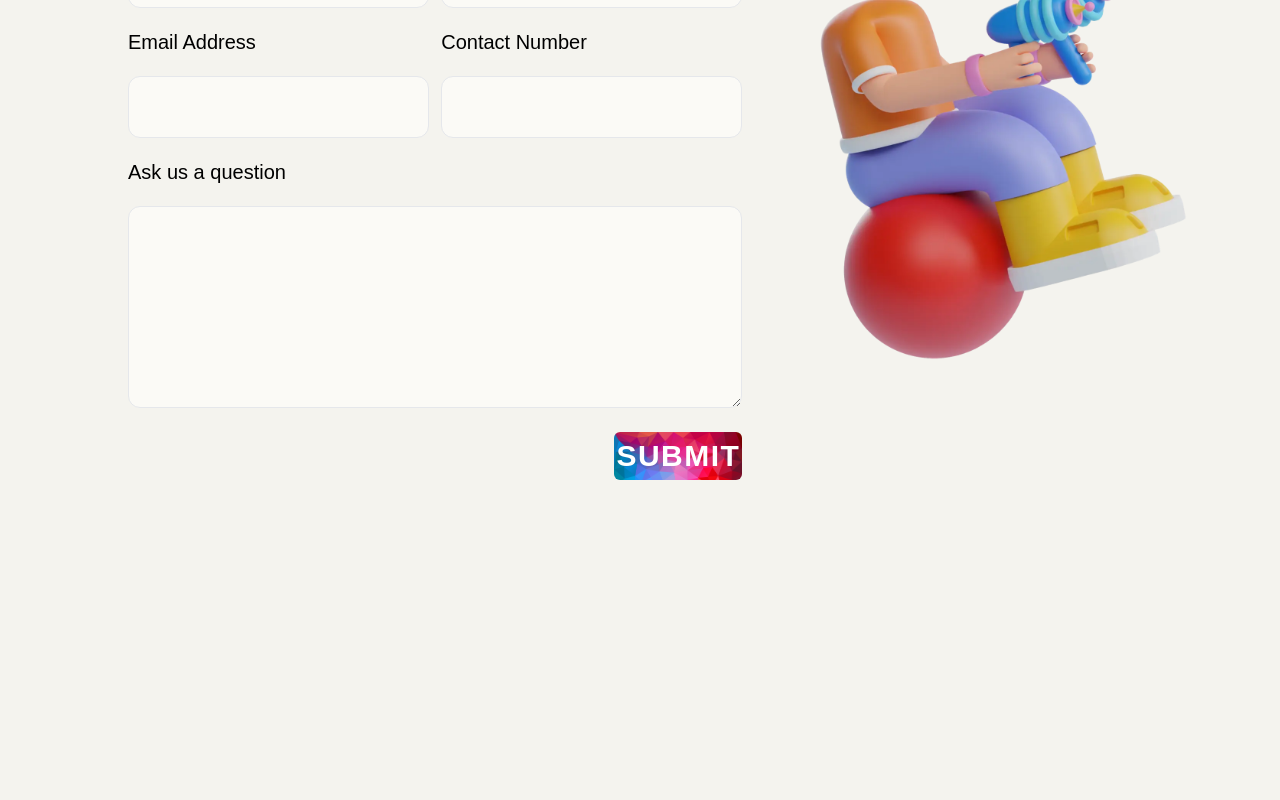
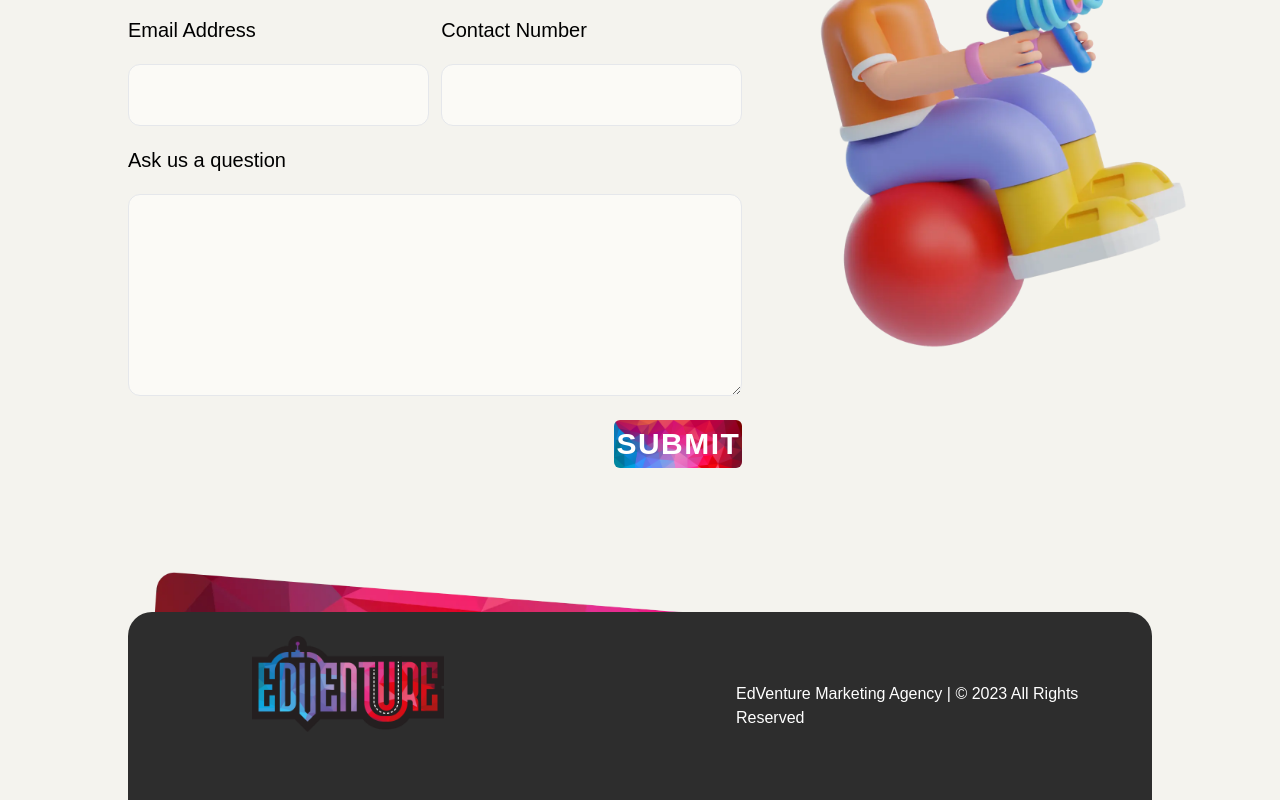
Before and after one commit to alparslankorkmaz/edventure, a Next.js app: page / in a window 1280 px wide. Shown: the part 4937-5737 px from the top of the page. Before the commit the page ends 5533 px from the top, so only its background shows below. Built offline with nearby package versions, Linux system fonts and the light colour scheme; a web font is replaced by a local one.

Commit message:
footer done

```diff
--- a/src/app/page.js
+++ b/src/app/page.js
@@ -4,16 +4,18 @@ import Content from "@/components/Content";
 import HowWeWork from "@/components/HowWeWork";
 import CallToAction from "@/components/CallToAction";
 import ContactUs from "@/components/ContactUs";
+import Footer from "@/components/Footer";
 
 export default function Home() {
   return (
-    <main className="container mx-auto p-3 md:px-32">
+    <main className="container mx-auto px-3 md:px-32">
       <Header />
       <Hero />
       <Content />
       <HowWeWork />
       <CallToAction />
       <ContactUs />
+      <Footer />
     </main>
   );
 }
--- /dev/null
+++ b/src/components/Footer.js
@@ -0,0 +1,26 @@
+export default function Footer() {
+  return (
+    <>
+      <div className="relative mt-20">
+        <div className="z-0">
+          {" "}
+          <img src="/images/hero-pattern-footer.webp" alt="pattern" />
+        </div>
+        <div className="footer bg-[#2D2D2D] rounded-t-3xl p-6 grid grid-cols-2 md:gap-48 items-center absolute z-10 top-10">
+          <div className="">
+            <img
+              src="/images/logo.png"
+              alt="Edventure Logo"
+              className="w-48 mb-11 m-auto"
+            />
+          </div>
+          <div className="">
+            <p className="text-white">
+              EdVenture Marketing Agency | © 2023 All Rights Reserved
+            </p>{" "}
+          </div>
+        </div>
+      </div>
+    </>
+  );
+}
```
Also changed, not shown: public/images/hero-pattern-footer.webp (added).
